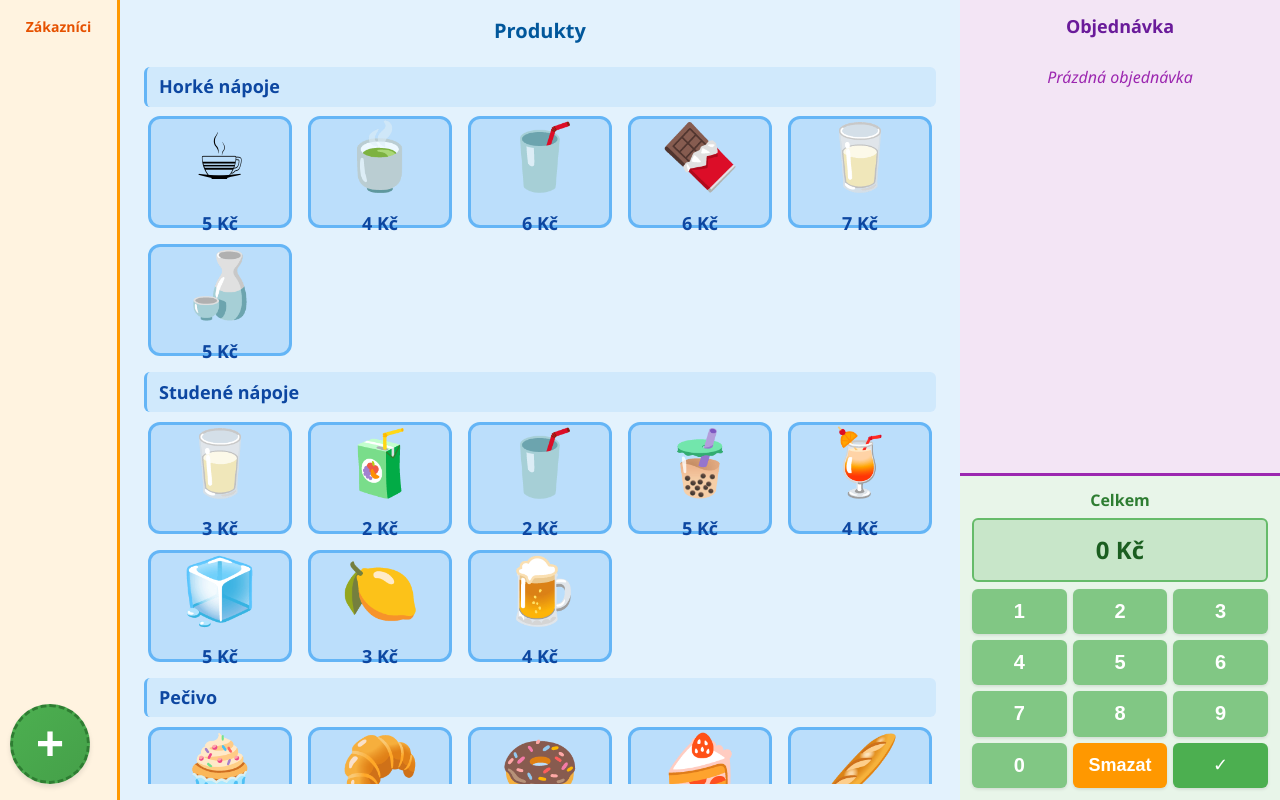
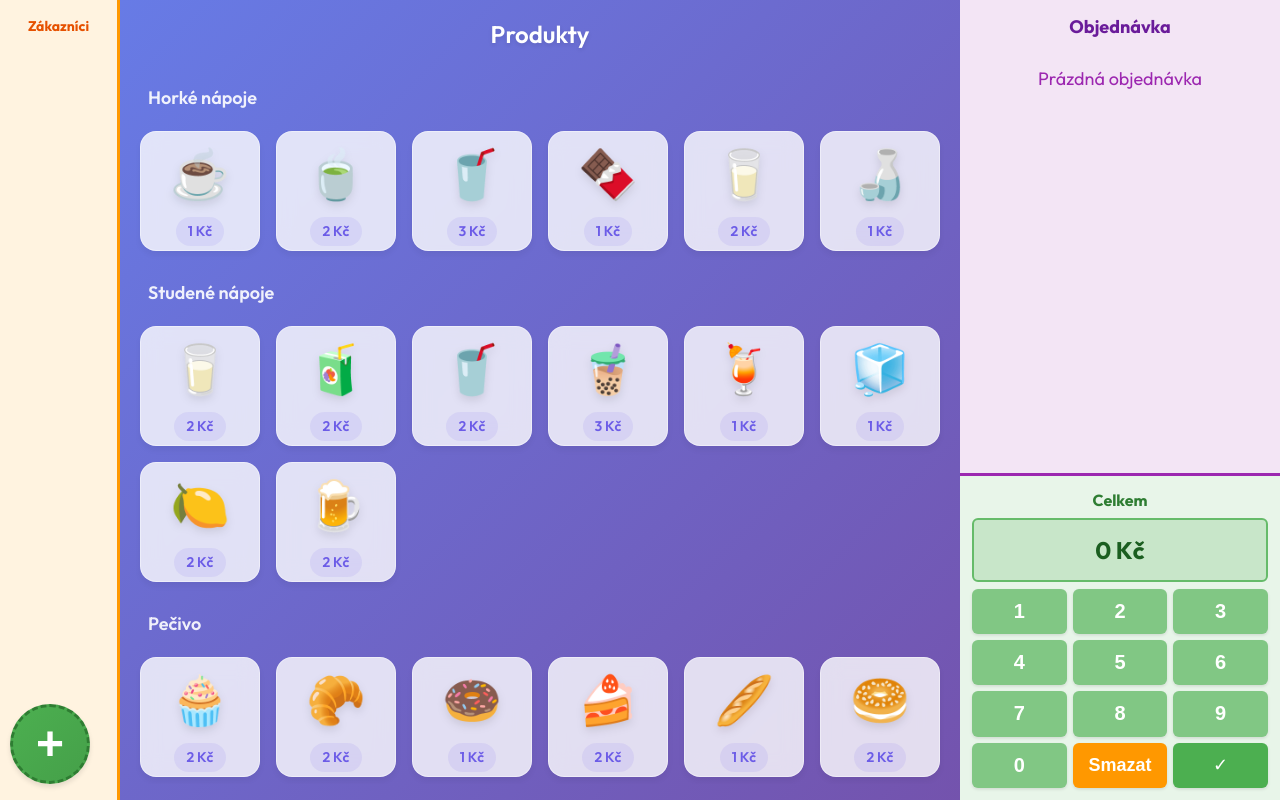
Before and after one commit to tboh003/kidsplay-coffeeshop, a React (Vite) app: page / in a window 1280 px wide. Built offline with nearby package versions, Linux system fonts and the light colour scheme.

Commit message:
feat: Implement new UI theme with CSS variables and visual effects, and adjust product prices.

```diff
--- a/src/App.css
+++ b/src/App.css
@@ -5,18 +5,19 @@
 }
 
 body {
-  font-family: 'Segoe UI', Tahoma, Geneva, Verdana, sans-serif;
+  font-family: var(--font-main);
   overflow: hidden;
-  font-size: clamp(12px, 1.5vw, 16px);
+  font-size: clamp(14px, 1.5vw, 18px);
+  color: var(--text-main);
+  background: var(--bg-gradient);
 }
 
 .app {
   display: flex;
   flex-direction: column;
   height: 100vh;
-  height: 100dvh; /* Dynamic viewport height for mobile/tablet */
-  background: linear-gradient(135deg, #667eea 0%, #764ba2 100%);
-  padding-bottom: env(safe-area-inset-bottom); /* Respect system UI */
+  height: 100dvh;
+  padding-bottom: env(safe-area-inset-bottom);
 }
 
 .game-layout {
--- a/src/components/ProductGrid/ProductGrid.css
+++ b/src/components/ProductGrid/ProductGrid.css
@@ -1,50 +1,55 @@
 .product-grid {
   display: flex;
   flex-direction: column;
-  padding: clamp(12px, 2vh, 20px);
-  background-color: #e3f2fd;
+  padding: var(--spacing-md);
+  background: transparent;
   flex: 1;
   overflow: hidden;
 }
 
 .product-grid-title {
-  font-size: clamp(16px, 2vw, 20px);
-  font-weight: bold;
+  font-size: 24px;
+  font-weight: 600;
   text-align: center;
-  color: #01579b;
-  margin-bottom: clamp(10px, 1.6vh, 16px);
+  color: var(--text-white);
+  margin-bottom: var(--spacing-lg);
+  text-shadow: 0 2px 4px rgba(0, 0, 0, 0.1);
 }
 
 .products-container {
   display: flex;
   flex-direction: column;
-  gap: clamp(12px, 2vh, 20px);
+  gap: var(--spacing-lg);
   overflow-y: auto;
-  padding: clamp(6px, 1vh, 10px);
+  padding: var(--spacing-xs);
+
+  /* Hide scrollbar for cleaner look */
+  scrollbar-width: none;
+  -ms-overflow-style: none;
+}
+
+.products-container::-webkit-scrollbar {
+  display: none;
 }
 
 .product-category {
   display: flex;
   flex-direction: column;
-  gap: clamp(8px, 1.2vh, 12px);
+  gap: var(--spacing-md);
 }
 
 .category-header {
-  font-size: clamp(14px, 1.8vw, 18px);
-  font-weight: bold;
-  color: #0d47a1;
-  background: rgba(100, 181, 246, 0.15);
-  padding: clamp(6px, 0.8vh, 8px) clamp(8px, 1.2vw, 12px);
-  border-radius: clamp(4px, 0.6vw, 6px);
-  text-align: left;
-  border-left: clamp(2px, 0.3vw, 3px) solid #64b5f6;
+  font-size: 18px;
+  font-weight: 600;
+  color: var(--text-white);
+  padding: var(--spacing-xs) var(--spacing-sm);
+  opacity: 0.9;
 }
 
 .category-products {
   display: grid;
-  grid-template-columns: repeat(auto-fill, minmax(clamp(90px, 12vw, 120px), 1fr));
-  gap: clamp(10px, 1.6vw, 16px);
-  padding: 0 clamp(2px, 0.4vw, 4px);
+  grid-template-columns: repeat(auto-fill, minmax(110px, 1fr));
+  gap: var(--spacing-md);
 }
 
 .product-item {
@@ -52,35 +57,46 @@
   flex-direction: column;
   align-items: center;
   justify-content: center;
-  padding: clamp(10px, 1.6vw, 16px);
-  background-color: #bbdefb;
-  border-radius: clamp(8px, 1.2vw, 12px);
+  padding: var(--spacing-md);
+  background: rgba(255, 255, 255, 0.8);
+  backdrop-filter: blur(10px);
+  border-radius: var(--radius-md);
   cursor: pointer;
-  transition: all 0.2s;
-  border: clamp(2px, 0.3vw, 3px) solid #64b5f6;
-  height: clamp(100px, 14vh, 140px);
-  width: 100%;
+  transition: all 0.3s cubic-bezier(0.4, 0, 0.2, 1);
+  border: 1px solid rgba(255, 255, 255, 0.4);
   aspect-ratio: 1;
+  box-shadow: 0 4px 6px rgba(0, 0, 0, 0.05);
+  position: relative;
+  overflow: hidden;
 }
 
 .product-item:hover {
   transform: translateY(-4px);
-  background-color: #90caf9;
-  box-shadow: 0 6px 12px rgba(0, 0, 0, 0.15);
+  background: rgba(255, 255, 255, 0.95);
+  box-shadow: 0 12px 24px rgba(0, 0, 0, 0.1);
 }
 
 .product-item:active {
-  transform: translateY(-2px);
+  transform: scale(0.98);
 }
 
 .product-icon {
-  font-size: clamp(40px, 6.4vw, 64px);
-  margin-bottom: clamp(4px, 0.8vh, 8px);
+  font-size: 48px;
+  margin-bottom: var(--spacing-sm);
   user-select: none;
+  filter: drop-shadow(0 4px 4px rgba(0, 0, 0, 0.1));
+  transition: transform 0.3s ease;
+}
+
+.product-item:hover .product-icon {
+  transform: scale(1.1);
 }
 
 .product-price {
-  font-size: clamp(14px, 1.8vw, 18px);
-  font-weight: bold;
-  color: #0d47a1;
+  font-size: 14px;
+  font-weight: 600;
+  color: var(--primary);
+  background: rgba(108, 92, 231, 0.1);
+  padding: 4px 12px;
+  border-radius: 20px;
 }
--- a/src/data/products.ts
+++ b/src/data/products.ts
@@ -3,53 +3,53 @@ import { LANGUAGE } from '../constants/language';
 
 export const products: Product[] = [
   // Horké nápoje (Hot Drinks)
-  { id: 'p1', icon: '☕', price: 5, category: LANGUAGE.CATEGORY_HOT_DRINKS, name: 'Espresso' },
-  { id: 'p2', icon: '🍵', price: 4, category: LANGUAGE.CATEGORY_HOT_DRINKS, name: 'Čaj' },
-  { id: 'p11', icon: '🥤', price: 6, category: LANGUAGE.CATEGORY_HOT_DRINKS, name: 'Cappuccino' },
-  { id: 'p12', icon: '🍫', price: 6, category: LANGUAGE.CATEGORY_HOT_DRINKS, name: 'Horká čokoláda' },
-  { id: 'p21', icon: '🥛', price: 7, category: LANGUAGE.CATEGORY_HOT_DRINKS, name: 'Latte' },
-  { id: 'p22', icon: '🍶', price: 5, category: LANGUAGE.CATEGORY_HOT_DRINKS, name: 'Macchiato' },
+  { id: 'p1', icon: '☕', price: 1, category: LANGUAGE.CATEGORY_HOT_DRINKS, name: 'Espresso' },
+  { id: 'p2', icon: '🍵', price: 2, category: LANGUAGE.CATEGORY_HOT_DRINKS, name: 'Čaj' },
+  { id: 'p11', icon: '🥤', price: 3, category: LANGUAGE.CATEGORY_HOT_DRINKS, name: 'Cappuccino' },
+  { id: 'p12', icon: '🍫', price: 1, category: LANGUAGE.CATEGORY_HOT_DRINKS, name: 'Horká čokoláda' },
+  { id: 'p21', icon: '🥛', price: 2, category: LANGUAGE.CATEGORY_HOT_DRINKS, name: 'Latte' },
+  { id: 'p22', icon: '🍶', price: 1, category: LANGUAGE.CATEGORY_HOT_DRINKS, name: 'Macchiato' },
 
   // Studené nápoje (Cold Drinks)
-  { id: 'p3', icon: '🥛', price: 3, category: LANGUAGE.CATEGORY_COLD_DRINKS, name: 'Mléko' },
+  { id: 'p3', icon: '🥛', price: 2, category: LANGUAGE.CATEGORY_COLD_DRINKS, name: 'Mléko' },
   { id: 'p7', icon: '🧃', price: 2, category: LANGUAGE.CATEGORY_COLD_DRINKS, name: 'Džus' },
   { id: 'p9', icon: '🥤', price: 2, category: LANGUAGE.CATEGORY_COLD_DRINKS, name: 'Limonáda' },
-  { id: 'p13', icon: '🧋', price: 5, category: LANGUAGE.CATEGORY_COLD_DRINKS, name: 'Bubble Tea' },
-  { id: 'p14', icon: '🍹', price: 4, category: LANGUAGE.CATEGORY_COLD_DRINKS, name: 'Smoothie' },
-  { id: 'p23', icon: '🧊', price: 5, category: LANGUAGE.CATEGORY_COLD_DRINKS, name: 'Ledová káva' },
-  { id: 'p24', icon: '🍋', price: 3, category: LANGUAGE.CATEGORY_COLD_DRINKS, name: 'Citronáda' },
-  { id: 'p35', icon: '🍺', price: 4, category: LANGUAGE.CATEGORY_COLD_DRINKS, name: 'Kofola' },
+  { id: 'p13', icon: '🧋', price: 3, category: LANGUAGE.CATEGORY_COLD_DRINKS, name: 'Bubble Tea' },
+  { id: 'p14', icon: '🍹', price: 1, category: LANGUAGE.CATEGORY_COLD_DRINKS, name: 'Smoothie' },
+  { id: 'p23', icon: '🧊', price: 1, category: LANGUAGE.CATEGORY_COLD_DRINKS, name: 'Ledová káva' },
+  { id: 'p24', icon: '🍋', price: 2, category: LANGUAGE.CATEGORY_COLD_DRINKS, name: 'Citronáda' },
+  { id: 'p35', icon: '🍺', price: 2, category: LANGUAGE.CATEGORY_COLD_DRINKS, name: 'Kofola' },
 
   // Pečivo (Baked Goods)
-  { id: 'p4', icon: '🧁', price: 4, category: LANGUAGE.CATEGORY_BAKED_GOODS, name: 'Košíček' },
-  { id: 'p5', icon: '🥐', price: 4, category: LANGUAGE.CATEGORY_BAKED_GOODS, name: 'Croissant' },
-  { id: 'p6', icon: '🍩', price: 3, category: LANGUAGE.CATEGORY_BAKED_GOODS, name: 'Kobliha' },
-  { id: 'p8', icon: '🍰', price: 7, category: LANGUAGE.CATEGORY_BAKED_GOODS, name: 'Dort' },
-  { id: 'p15', icon: '🥖', price: 3, category: LANGUAGE.CATEGORY_BAKED_GOODS, name: 'Bageta' },
-  { id: 'p16', icon: '🥯', price: 3, category: LANGUAGE.CATEGORY_BAKED_GOODS, name: 'Bagel' },
+  { id: 'p4', icon: '🧁', price: 2, category: LANGUAGE.CATEGORY_BAKED_GOODS, name: 'Košíček' },
+  { id: 'p5', icon: '🥐', price: 2, category: LANGUAGE.CATEGORY_BAKED_GOODS, name: 'Croissant' },
+  { id: 'p6', icon: '🍩', price: 1, category: LANGUAGE.CATEGORY_BAKED_GOODS, name: 'Kobliha' },
+  { id: 'p8', icon: '🍰', price: 2, category: LANGUAGE.CATEGORY_BAKED_GOODS, name: 'Dort' },
+  { id: 'p15', icon: '🥖', price: 1, category: LANGUAGE.CATEGORY_BAKED_GOODS, name: 'Bageta' },
+  { id: 'p16', icon: '🥯', price: 2, category: LANGUAGE.CATEGORY_BAKED_GOODS, name: 'Bagel' },
   { id: 'p17', icon: '🥨', price: 3, category: LANGUAGE.CATEGORY_BAKED_GOODS, name: 'Preclík' },
-  { id: 'p25', icon: '🧇', price: 5, category: LANGUAGE.CATEGORY_BAKED_GOODS, name: 'Vafle' },
-  { id: 'p26', icon: '🥧', price: 6, category: LANGUAGE.CATEGORY_BAKED_GOODS, name: 'Koláč' },
-  { id: 'p27', icon: '🥞', price: 5, category: LANGUAGE.CATEGORY_BAKED_GOODS, name: 'Palačinky' },
-  { id: 'p33', icon: '🍞', price: 2, category: LANGUAGE.CATEGORY_BAKED_GOODS, name: 'Rohlík' },
+  { id: 'p25', icon: '🧇', price: 2, category: LANGUAGE.CATEGORY_BAKED_GOODS, name: 'Vafle' },
+  { id: 'p26', icon: '🥧', price: 1, category: LANGUAGE.CATEGORY_BAKED_GOODS, name: 'Koláč' },
+  { id: 'p27', icon: '🥞', price: 2, category: LANGUAGE.CATEGORY_BAKED_GOODS, name: 'Palačinky' },
+  { id: 'p33', icon: '🍞', price: 1, category: LANGUAGE.CATEGORY_BAKED_GOODS, name: 'Rohlík' },
   { id: 'p34', icon: '🥐', price: 3, category: LANGUAGE.CATEGORY_BAKED_GOODS, name: 'Houska' },
 
   // Slané jídlo (Savory)
-  { id: 'p39', icon: '🥪', price: 7, category: LANGUAGE.CATEGORY_SAVORY, name: 'Chlebíček' },
-  { id: 'p40', icon: '🍖', price: 6, category: LANGUAGE.CATEGORY_SAVORY, name: 'Sekaná' },
-  { id: 'p41', icon: '🌭', price: 5, category: LANGUAGE.CATEGORY_SAVORY, name: 'Párek v rohlíku' },
-  { id: 'p42', icon: '🥓', price: 5, category: LANGUAGE.CATEGORY_SAVORY, name: 'Slanina' },
-  { id: 'p43', icon: '🍕', price: 7, category: LANGUAGE.CATEGORY_SAVORY, name: 'Langoš' },
+  { id: 'p39', icon: '🥪', price: 2, category: LANGUAGE.CATEGORY_SAVORY, name: 'Chlebíček' },
+  { id: 'p40', icon: '🍖', price: 1, category: LANGUAGE.CATEGORY_SAVORY, name: 'Sekaná' },
+  { id: 'p41', icon: '🌭', price: 2, category: LANGUAGE.CATEGORY_SAVORY, name: 'Párek v rohlíku' },
+  { id: 'p42', icon: '🥓', price: 2, category: LANGUAGE.CATEGORY_SAVORY, name: 'Slanina' },
+  { id: 'p43', icon: '🍕', price: 2, category: LANGUAGE.CATEGORY_SAVORY, name: 'Langoš' },
 
   // Sladkosti (Sweets)
-  { id: 'p18', icon: '🍪', price: 2, category: LANGUAGE.CATEGORY_SWEETS, name: 'Sušenka' },
-  { id: 'p10', icon: '🍫', price: 3, category: LANGUAGE.CATEGORY_SWEETS, name: 'Čokoláda' },
-  { id: 'p19', icon: '🍬', price: 1, category: LANGUAGE.CATEGORY_SWEETS, name: 'Bonbón' },
-  { id: 'p28', icon: '🍦', price: 4, category: LANGUAGE.CATEGORY_SWEETS, name: 'Zmrzlina' },
-  { id: 'p29', icon: '🍿', price: 2, category: LANGUAGE.CATEGORY_SWEETS, name: 'Popcorn' },
+  { id: 'p18', icon: '🍪', price: 1, category: LANGUAGE.CATEGORY_SWEETS, name: 'Sušenka' },
+  { id: 'p10', icon: '🍫', price: 2, category: LANGUAGE.CATEGORY_SWEETS, name: 'Čokoláda' },
+  { id: 'p19', icon: '🍬', price: 2, category: LANGUAGE.CATEGORY_SWEETS, name: 'Bonbón' },
+  { id: 'p28', icon: '🍦', price: 3, category: LANGUAGE.CATEGORY_SWEETS, name: 'Zmrzlina' },
+  { id: 'p29', icon: '🍿', price: 1, category: LANGUAGE.CATEGORY_SWEETS, name: 'Popcorn' },
   { id: 'p30', icon: '🍭', price: 1, category: LANGUAGE.CATEGORY_SWEETS, name: 'Lízátko' },
-  { id: 'p31', icon: '🎂', price: 7, category: LANGUAGE.CATEGORY_SWEETS, name: 'Narozeninový dort' },
-  { id: 'p36', icon: '🍮', price: 3, category: LANGUAGE.CATEGORY_SWEETS, name: 'Pudink' },
-  { id: 'p37', icon: '🥧', price: 4, category: LANGUAGE.CATEGORY_SWEETS, name: 'Štrúdl' },
-  { id: 'p38', icon: '🧁', price: 3, category: LANGUAGE.CATEGORY_SWEETS, name: 'Věnec' }
+  { id: 'p31', icon: '🎂', price: 1, category: LANGUAGE.CATEGORY_SWEETS, name: 'Narozeninový dort' },
+  { id: 'p36', icon: '🍮', price: 1, category: LANGUAGE.CATEGORY_SWEETS, name: 'Pudink' },
+  { id: 'p37', icon: '🥧', price: 1, category: LANGUAGE.CATEGORY_SWEETS, name: 'Štrúdl' },
+  { id: 'p38', icon: '🧁', price: 1, category: LANGUAGE.CATEGORY_SWEETS, name: 'Věnec' }
 ];
--- a/src/index.css
+++ b/src/index.css
@@ -1,5 +1,39 @@
+@import url('https://fonts.googleapis.com/css2?family=Outfit:wght@300;400;500;600;700&display=swap');
+
 :root {
-  font-family: 'Segoe UI', Tahoma, Geneva, Verdana, sans-serif;
+  /* Brand Colors */
+  --primary: #6C5CE7;
+  --primary-light: #A29BFE;
+  --secondary: #00CEC9;
+  --accent: #FD79A8;
+
+  /* Backgrounds */
+  --bg-gradient: linear-gradient(135deg, #667eea 0%, #764ba2 100%);
+  --glass-bg: rgba(255, 255, 255, 0.1);
+  --glass-border: rgba(255, 255, 255, 0.2);
+  --glass-shadow: 0 8px 32px 0 rgba(31, 38, 135, 0.37);
+
+  /* Text */
+  --text-main: #2D3436;
+  --text-light: #636E72;
+  --text-white: #FFFFFF;
+
+  /* Spacing */
+  --spacing-xs: 4px;
+  --spacing-sm: 8px;
+  --spacing-md: 16px;
+  --spacing-lg: 24px;
+  --spacing-xl: 32px;
+
+  /* Border Radius */
+  --radius-sm: 8px;
+  --radius-md: 16px;
+  --radius-lg: 24px;
+
+  /* Font */
+  --font-main: 'Outfit', sans-serif;
+
+  font-family: var(--font-main);
   line-height: 1.5;
   font-weight: 400;
 
```
